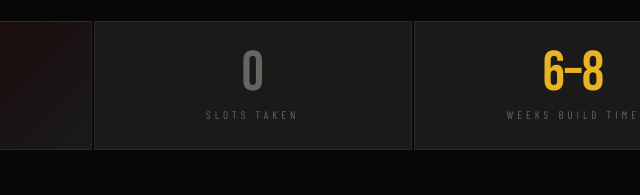
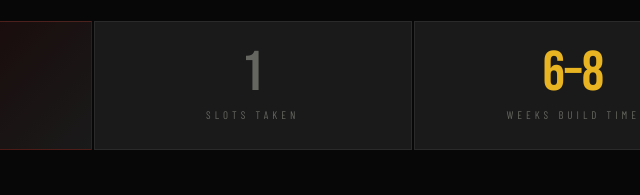
Before and after one commit to pjstech/pjs-universe, a website: page scaleworks.html in a window 1280 px wide. Shown: the part 561-756 px from the top of the page, 227-867 px from the left. Drawn offline with nearby package versions, Linux system fonts and the light colour scheme; a web font is replaced by a local one.

Commit message:
Update scaleworks.html

```diff
--- a/scaleworks.html
+++ b/scaleworks.html
@@ -144,7 +144,7 @@
       <div class="slot-label">Total Slots</div>
     </div>
     <div class="slot-card reveal">
-      <div class="slot-num m">0</div>
+      <div class="slot-num m">1</div>
       <div class="slot-label">Slots Taken</div>
     </div>
     <div class="slot-card reveal">
```
